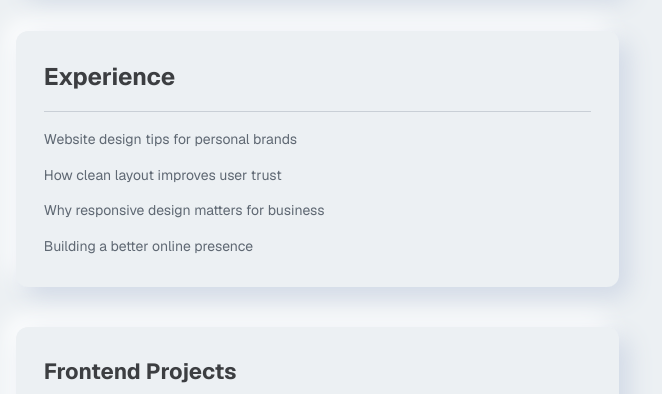
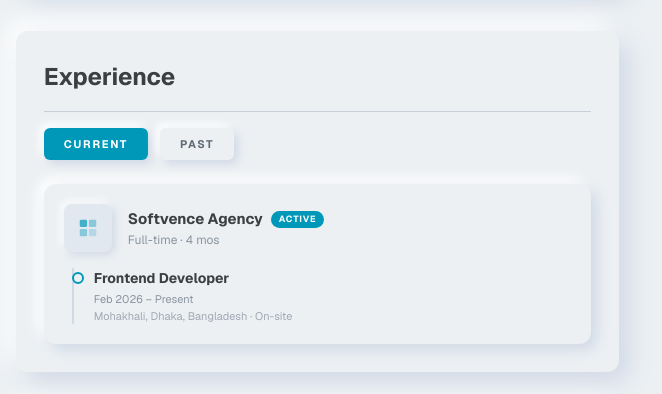
Before and after one commit to md-alamin-tech/alamin-portfolio, a Next.js app: page / in a window 1280 px wide. Shown: the part 1060-1454 px from the top of the page, without its empty margins (597-1259 px from the left). Built offline with nearby package versions, Linux system fonts and the light colour scheme.

Commit message:
Complete Experience section

```diff
--- a/components/sections/Experience.tsx
+++ b/components/sections/Experience.tsx
@@ -1,15 +1,153 @@
-// components/sections/Blog.tsx
+"use client";
+
+import { useState } from "react";
 import Card from "@/components/Card";
 
+type Role = {
+  title: string;
+  period: string;
+  location: string;
+  description: string;
+  skills: string[];
+};
+
+type Job = {
+  company: string;
+  type: string;
+  duration: string;
+  current: boolean;
+  roles: Role[];
+};
+
+const jobs: Job[] = [
+  {
+    company: "Softvence Agency",
+    type: "Full-time",
+    duration: "4 mos",
+    current: true,
+    roles: [
+      {
+        title: "Frontend Developer",
+        period: "Feb 2026 – Present",
+        location: "Mohakhali, Dhaka, Bangladesh · On-site",
+        description: "",
+        skills: [],
+      },
+    ],
+  },
+  {
+    company: "WENET",
+    type: "Full-time",
+    duration: "1 yr 3 mos",
+    current: false,
+    roles: [
+      {
+        title: "Junior Network Engineer",
+        period: "Dec 2024 – Feb 2026",
+        location: "Dhaka, Bangladesh · On-site",
+        description:
+          "Monitored network performance, assisted with device configurations, and provided technical support to ensure reliable connectivity across the organization.",
+        skills: ["Network Systems", "Network Services", "Troubleshooting", "Technical Support"],
+      },
+    ],
+  },
+];
+
+type Tab = "current" | "past";
+
 export default function Experience() {
+  const [tab, setTab] = useState<Tab>("current");
+
+  const filtered = jobs.filter((j) => (tab === "current" ? j.current : !j.current));
+
+  const tabCls = (t: Tab) =>
+    `px-5 py-2 text-[11px] font-bold uppercase tracking-[0.15em] rounded-md transition ${
+      tab === t
+        ? "bg-[#0098b8] text-white shadow-[4px_4px_10px_#d1d9e6,-4px_-4px_10px_#ffffff]"
+        : "bg-[#ecf0f3] text-[#606975] shadow-[4px_4px_10px_#d1d9e6,-4px_-4px_10px_#ffffff] hover:bg-[#0098b8] hover:text-white"
+    }`;
+
   return (
     <Card title="Experience">
-      <ul className="space-y-3 text-[14px] leading-[1.7] text-[#5f6873]">
-        <li>Website design tips for personal brands</li>
-        <li>How clean layout improves user trust</li>
-        <li>Why responsive design matters for business</li>
-        <li>Building a better online presence</li>
-      </ul>
+      {/* Tabs */}
+      <div className="mb-6 flex gap-3">
+        <button className={tabCls("current")} onClick={() => setTab("current")}>
+          Current
+        </button>
+        <button className={tabCls("past")} onClick={() => setTab("past")}>
+          Past
+        </button>
+      </div>
+
+      {/* Empty state */}
+      {filtered.length === 0 ? (
+        <div className="flex h-[100px] items-center justify-center rounded-lg bg-[#e6ebef] text-[12px] font-semibold uppercase tracking-[0.2em] text-[#aab0b8]">
+          {tab === "current" ? "No current job added yet" : "No past jobs added yet"}
+        </div>
+      ) : (
+        <div className="space-y-6">
+          {filtered.map((job) => (
+            <div
+              key={job.company + job.type}
+              className="rounded-xl bg-[#ecf0f3] p-5 shadow-[6px_6px_14px_#d1d9e6,-6px_-6px_14px_#ffffff]"
+            >
+              {/* Company Header */}
+              <div className="mb-4 flex items-center gap-4">
+                <div className="flex h-12 w-12 shrink-0 items-center justify-center rounded-lg bg-[#e2e8f0] shadow-[3px_3px_8px_#d1d9e6,-3px_-3px_8px_#ffffff]">
+                  <svg width="22" height="22" viewBox="0 0 24 24" fill="none">
+                    <rect x="3" y="3" width="8" height="8" rx="1.5" fill="#0098b8" opacity="0.7"/>
+                    <rect x="13" y="3" width="8" height="8" rx="1.5" fill="#0098b8" opacity="0.4"/>
+                    <rect x="3" y="13" width="8" height="8" rx="1.5" fill="#0098b8" opacity="0.4"/>
+                    <rect x="13" y="13" width="8" height="8" rx="1.5" fill="#0098b8" opacity="0.2"/>
+                  </svg>
+                </div>
+                <div className="flex-1">
+                  <div className="flex items-center gap-2 flex-wrap">
+                    <h3 className="text-[15px] font-bold text-[#3c3e41]">{job.company}</h3>
+                    {job.current && (
+                      <span className="rounded-full bg-[#0098b8] px-2 py-[2px] text-[9px] font-bold uppercase tracking-widest text-white">
+                        Active
+                      </span>
+                    )}
+                  </div>
+                  <p className="text-[12px] text-[#8a94a0]">
+                    {job.type} · {job.duration}
+                  </p>
+                </div>
+              </div>
+
+              {/* Roles */}
+              <div className="relative ml-2 space-y-5 border-l-2 border-[#d1d9e6] pl-5">
+                {job.roles.map((role, i) => (
+                  <div key={i} className="relative">
+                    <span className="absolute -left-[22px] top-1 h-3 w-3 rounded-full border-2 border-[#0098b8] bg-[#ecf0f3]" />
+                    <h4 className="text-[14px] font-bold text-[#3c3e41]">{role.title}</h4>
+                    <p className="mt-[2px] text-[11px] text-[#8a94a0]">{role.period}</p>
+                    <p className="text-[11px] text-[#a0a8b4]">{role.location}</p>
+                    {role.description && (
+                      <p className="mt-2 text-[13px] leading-[1.8] text-[#5f6873]">
+                        {role.description}
+                      </p>
+                    )}
+                    {role.skills.length > 0 && (
+                      <div className="mt-3 flex flex-wrap gap-2">
+                        {role.skills.map((skill) => (
+                          <span
+                            key={skill}
+                            className="rounded-md bg-[#ecf0f3] px-3 py-1 text-[10px] font-bold uppercase tracking-[0.1em] text-[#0098b8] shadow-[3px_3px_7px_#d1d9e6,-3px_-3px_7px_#ffffff]"
+                          >
+                            {skill}
+                          </span>
+                        ))}
+                      </div>
+                    )}
+                  </div>
+                ))}
+              </div>
+            </div>
+          ))}
+        </div>
+      )}
     </Card>
   );
 }
```
